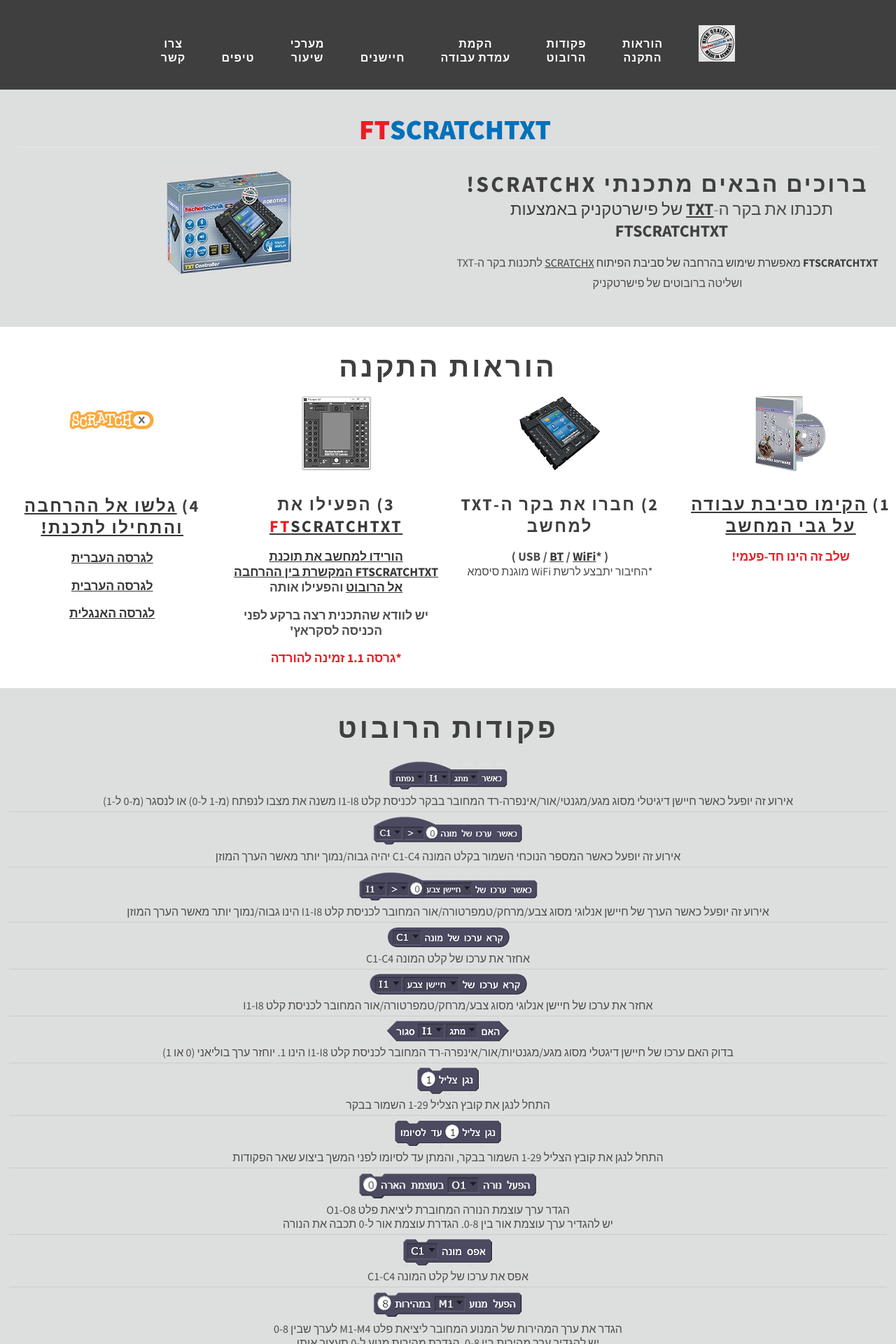
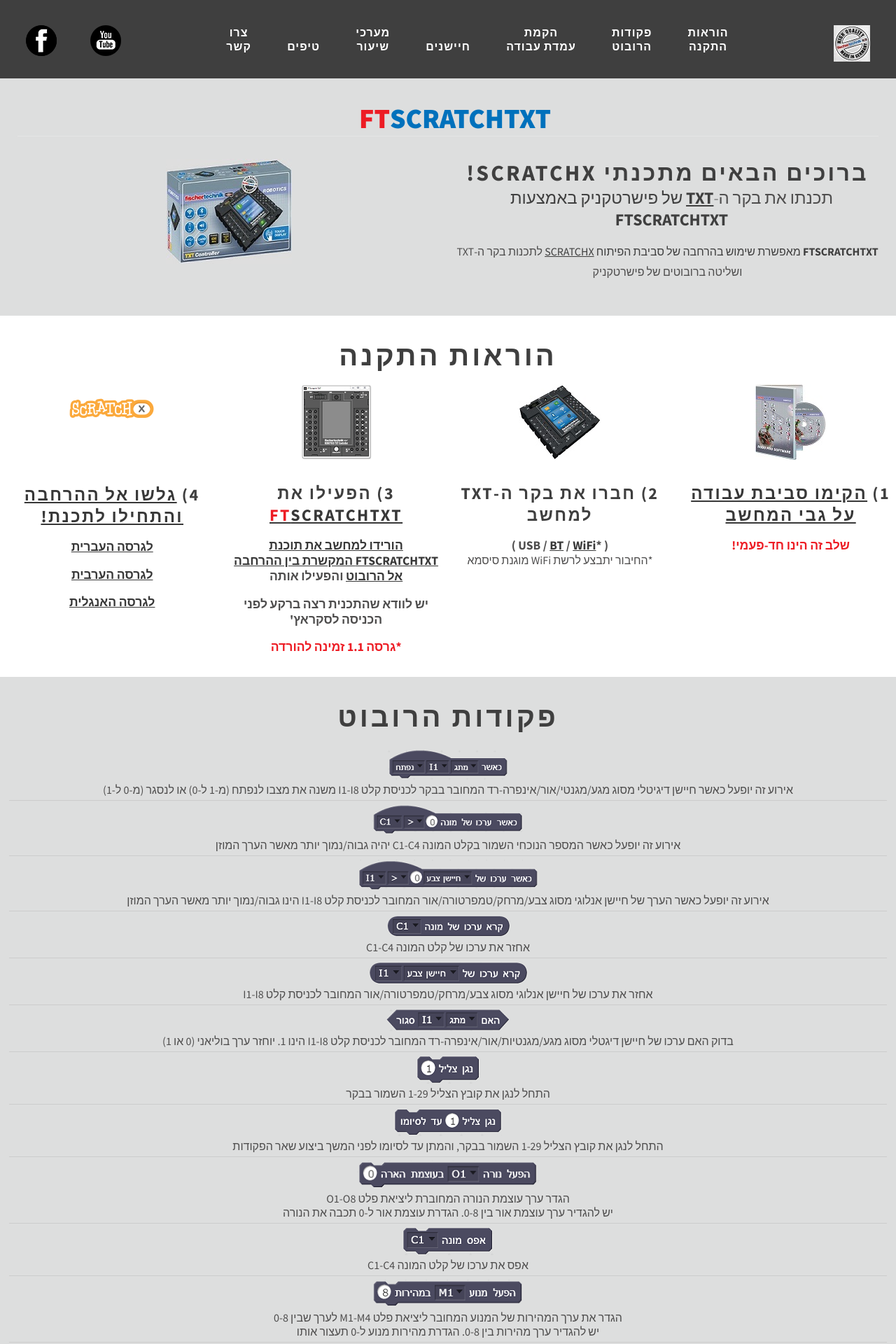
Before and after one commit to adihadas/ftscratch, a Jekyll site: the page index.html, which Jekyll copies as it is, in a window 1280 px wide. Shown: the top 1920 px of the page at 70% size. Built offline with Jekyll 4.4.1, drawn with Linux system fonts in a browser that asks for light colours.

Commit message:
bar gfx upd

```diff
--- a/arrays.html
+++ b/arrays.html
@@ -25,7 +25,7 @@
 <div id="header">
 	<div id="menu" class="container">
 		<ul>
-			<li><a href="https://adihadas.github.io/ftscratch/index.html" title=""><img src="images/logo.jpg"></a></li>
+			<li style="float:right;vertical-align:middle;display:table-cell;"><a href="https://adihadas.github.io/ftscratch/index.html" title=""><img src="images/logo.jpg"></a></li>
 			<li><a href="https://adihadas.github.io/ftscratch/index.html#setup" title="">הוראות<br>התקנה</a></li>
 			<li><a href="https://adihadas.github.io/ftscratch/index.html#commands" title="">פקודות<br>הרובוט</a></li>
 			<li><a href="https://adihadas.github.io/ftscratch/workstation.html" title="">הקמת<br>עמדת עבודה</a></li>
@@ -33,6 +33,8 @@
 			<li><a href="#main" title="">מערכי<br>שיעור</a></li>
 			<li><a href="https://adihadas.github.io/ftscratch/tips.html" title="">טיפים</a></li>
 			<li><a href="#contactus" title="">צרו<br> קשר</a></li>
+			<li style="float:left;vertical-align:middle;display:table-cell;"><a href="https://www.facebook.com/ftIsrael/" class="icon"><img src="images/fb_top.png"></a></li>
+			<li style="float:left;vertical-align:middle;display:table-cell;"><a href="https://www.youtube.com/channel/UCRiu0a_2RyDZGceSzJyKazw" class="icon"><img src="images/youtube_top.png"></a></li>
 		</ul>
 	</div>
 </div>
--- a/index.html
+++ b/index.html
@@ -25,7 +25,7 @@
 <div id="header">
 	<div id="menu" class="container">
 		<ul>
-			<li><a href="#" title=""><img src="images/logo.jpg"></a></li>
+			<li style="float:right;vertical-align:middle;display:table-cell;"><a href="#" title=""><img src="images/logo.jpg"></a></li>
 			<li><a href="#setup" title="">הוראות<br>התקנה</a></li>
 			<li><a href="#commands" title="">פקודות<br>הרובוט</a></li>
 			<li><a href="https://adihadas.github.io/ftscratch/workstation.html" title="">הקמת<br>עמדת עבודה</a></li>
@@ -33,6 +33,8 @@
 			<li><a href="https://adihadas.github.io/ftscratch/arrays.html" title="">מערכי<br>שיעור</a></li>
 			<li><a href="https://adihadas.github.io/ftscratch/tips.html" title="">טיפים</a></li>
 			<li><a href="#contactus" title="">צרו<br> קשר</a></li>
+			<li style="float:left;vertical-align:middle;display:table-cell;"><a href="https://www.facebook.com/ftIsrael/" class="icon"><img src="images/fb_top.png"></a></li>
+			<li style="float:left;vertical-align:middle;display:table-cell;"><a href="https://www.youtube.com/channel/UCRiu0a_2RyDZGceSzJyKazw" class="icon"><img src="images/youtube_top.png"></a></li>
 		</ul>
 	</div>
 </div>
--- a/sensors.html
+++ b/sensors.html
@@ -25,7 +25,7 @@
 <div id="header">
 	<div id="menu" class="container">
 		<ul>
-			<li><a href="https://adihadas.github.io/ftscratch/index.html" title=""><img src="images/logo.jpg"></a></li>
+			<li style="float:right;vertical-align:middle;display:table-cell;"><a href="https://adihadas.github.io/ftscratch/index.html" title=""><img src="images/logo.jpg"></a></li>
 			<li><a href="https://adihadas.github.io/ftscratch/index.html#setup" title="">הוראות<br>התקנה</a></li>
 			<li><a href="https://adihadas.github.io/ftscratch/index.html#commands" title="">פקודות<br>הרובוט</a></li>
 			<li><a href="https://adihadas.github.io/ftscratch/workstation.html" title="">הקמת<br>עמדת עבודה</a></li>
@@ -33,6 +33,8 @@
 			<li><a href="https://adihadas.github.io/ftscratch/arrays.html" title="">מערכי<br>שיעור</a></li>
 			<li><a href="https://adihadas.github.io/ftscratch/tips.html" title="">טיפים</a></li>
 			<li><a href="#contactus" title="">צרו<br> קשר</a></li>
+			<li style="float:left;vertical-align:middle;display:table-cell;"><a href="https://www.facebook.com/ftIsrael/" class="icon"><img src="images/fb_top.png"></a></li>
+			<li style="float:left;vertical-align:middle;display:table-cell;"><a href="https://www.youtube.com/channel/UCRiu0a_2RyDZGceSzJyKazw" class="icon"><img src="images/youtube_top.png"></a></li>
 		</ul>
 	</div>
 </div>
--- a/tips.html
+++ b/tips.html
@@ -25,7 +25,7 @@
 <div id="header">
 	<div id="menu" class="container">
 		<ul>
-			<li><a href="https://adihadas.github.io/ftscratch/index.html" title=""><img src="images/logo.jpg"></a></li>
+			<li style="float:right;vertical-align:middle;display:table-cell;"><a href="https://adihadas.github.io/ftscratch/index.html" title=""><img src="images/logo.jpg"></a></li>
 			<li><a href="https://adihadas.github.io/ftscratch/index.html#setup" title="">הוראות<br>התקנה</a></li>
 			<li><a href="https://adihadas.github.io/ftscratch/index.html#commands" title="">פקודות<br>הרובוט</a></li>
 			<li><a href="https://adihadas.github.io/ftscratch/workstation.html" title="">הקמת<br>עמדת עבודה</a></li>
@@ -33,6 +33,8 @@
 			<li><a href="https://adihadas.github.io/ftscratch/arrays.html" title="">מערכי<br>שיעור</a></li>
 			<li><a href="#main" title="">טיפים</a></li>
 			<li><a href="#contactus" title="">צרו<br> קשר</a></li>
+			<li style="float:left;vertical-align:middle;display:table-cell;"><a href="https://www.facebook.com/ftIsrael/" class="icon"><img src="images/fb_top.png"></a></li>
+			<li style="float:left;vertical-align:middle;display:table-cell;"><a href="https://www.youtube.com/channel/UCRiu0a_2RyDZGceSzJyKazw" class="icon"><img src="images/youtube_top.png"></a></li>
 		</ul>
 	</div>
 </div>
--- a/workstation.html
+++ b/workstation.html
@@ -25,7 +25,7 @@
 <div id="header">
 	<div id="menu" class="container">
 		<ul>
-			<li><a href="https://adihadas.github.io/ftscratch/index.html" title=""><img src="images/logo.jpg"></a></li>
+			<li style="float:right;vertical-align:middle;display:table-cell;"><a href="https://adihadas.github.io/ftscratch/index.html" title=""><img src="images/logo.jpg"></a></li>
 			<li><a href="https://adihadas.github.io/ftscratch/index.html#setup" title="">הוראות<br>התקנה</a></li>
 			<li><a href="https://adihadas.github.io/ftscratch/index.html#commands" title="">פקודות<br>הרובוט</a></li>
 			<li><a href="#main" title="">הקמת<br>עמדת עבודה</a></li>
@@ -33,6 +33,8 @@
 			<li><a href="https://adihadas.github.io/ftscratch/arrays.html" title="">מערכי<br>שיעור</a></li>
 			<li><a href="https://adihadas.github.io/ftscratch/tips.html" title="">טיפים</a></li>
 			<li><a href="#contactus" title="">צרו<br> קשר</a></li>
+			<li style="float:left;vertical-align:middle;display:table-cell;"><a href="https://www.facebook.com/ftIsrael/" class="icon"><img src="images/fb_top.png"></a></li>
+			<li style="float:left;vertical-align:middle;display:table-cell;"><a href="https://www.youtube.com/channel/UCRiu0a_2RyDZGceSzJyKazw" class="icon"><img src="images/youtube_top.png"></a></li>
 		</ul>
 	</div>
 </div>
```
Also changed, not shown: images/fb_top.png (added), images/youtube_top.png (added).
